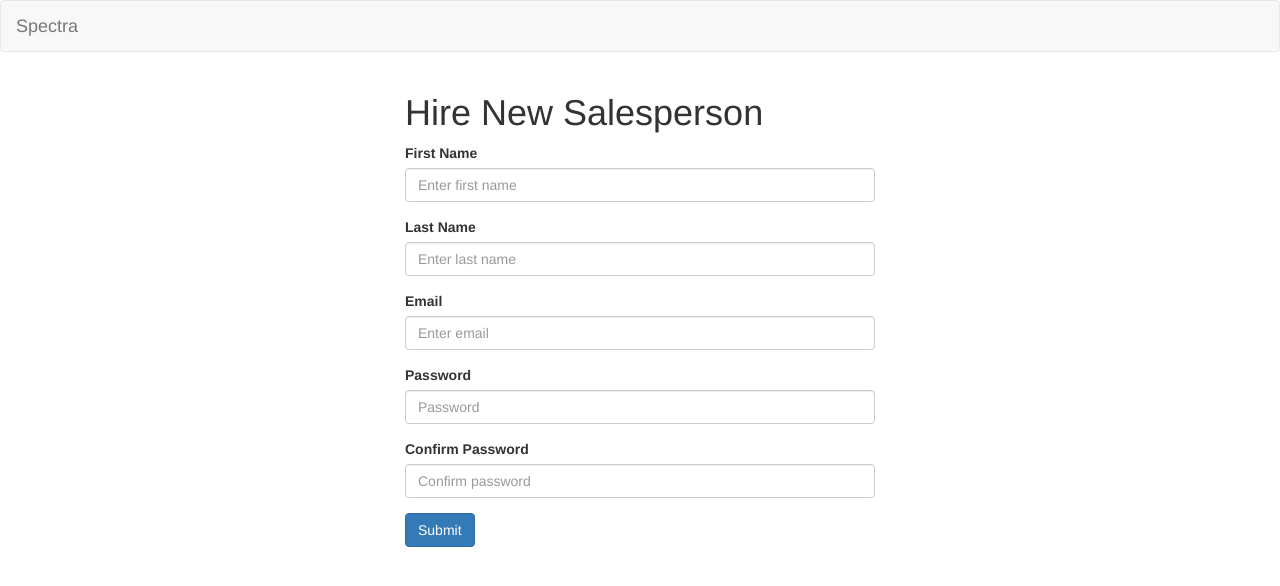
After one commit to irubnich/spectra, a Flask app: page /dashboards/manager/hire in a window 1280 px wide. The commit adds this page. Shown: the top 586 px of the page. Run offline with Flask 2, Linux system fonts and the light colour scheme; some libraries are stand-ins or nearby versions.

Commit message:
finish manager dashboard features according to spec

```diff
--- a/spectra/controllers/dashboards_controller.py
+++ b/spectra/controllers/dashboards_controller.py
@@ -1,10 +1,20 @@
 from spectra import app
+from spectra.models import db
 from spectra.models.user import User
+from spectra.models.product import Product
+from spectra.models.managers_salespeople import Manager_salespeople
 from flask import render_template, redirect, url_for, request, flash, session
+import re
+import hashlib
+from datetime import datetime
 
 @app.route("/dashboards/director")
 def director_dashboard():
     return render_template("dashboards/director.html")
+
+#
+# Manager Actions
+#
 
 @app.route("/dashboards/manager", defaults={'id': None})
 @app.route("/dashboards/manager/<int:id>")
@@ -17,3 +27,131 @@ def manager_dashboard(id):
         salesperson = User.query.get(id)
 
     return render_template("dashboards/manager.html", salespeople=salespeople, salesperson=salesperson)
+
+@app.route("/dashboards/manager/unsuspend/<int:id>")
+def manager_unsuspend_salesperson(id):
+    user = User.query.get(id)
+    user.active = True
+    db.session.commit()
+
+    return redirect(url_for('manager_dashboard', id=user.id))
+
+@app.route("/dashboards/manager/edit-commission/<int:id>")
+def manager_edit_commission(id):
+    pass
+
+@app.route("/dashboards/manager/fire-salesperson/<int:id>")
+def manager_fire_salesperson(id):
+    user = User.query.get(id)
+    db.session.delete(user)
+
+    # Delete Manager_salespeople entry
+    relation = Manager_salespeople.query.filter(Manager_salespeople.salesperson_id == id).first()
+    db.session.delete(relation)
+
+    db.session.commit()
+
+    return redirect(url_for('manager_dashboard'))
+
+@app.route("/dashboards/manager/hire")
+def manager_hire_salesperson():
+    return render_template("dashboards/manager/hire_salesperson.html")
+
+@app.route("/dashboards/manager/hire", methods=["POST"])
+def manager_hire_salesperson_process():
+    email = request.form["email"]
+    first_name = request.form["first_name"]
+    last_name = request.form["last_name"]
+    init_password = request.form["password"]
+    confirm_password = request.form["confirm_password"]
+
+    # Validation
+    required_fields = [email, first_name, last_name, init_password, confirm_password]
+    trimmed = [i.strip() for i in required_fields]
+    if "" in trimmed:
+        flash("You're missing required fields.")
+        return redirect(url_for('manager_hire_salesperson'))
+
+    # Password matching
+    if init_password != confirm_password:
+        flash("Your passwords do not match.")
+        return redirect(url_for('manager_hire_salesperson'))
+
+    # Email validation
+    if not re.match(r"[^@]+@[^@]+\.[^@]+", email):
+        flash("Your email address is invalid.")
+        return redirect(url_for('manager_hire_salesperson'))
+
+    password = hashlib.sha512(init_password).hexdigest()
+
+    date_created = datetime.now()
+
+    user = User(email, "salesperson", first_name, last_name, password, True, date_created, 0.0, 0.0)
+    db.session.add(user)
+    db.session.commit()
+
+    manager = User.query.get(session["user"]["id"])
+    sales_mgr = Manager_salespeople(manager.id, user.id)
+    db.session.add(sales_mgr)
+
+    db.session.commit()
+
+    flash("Hiring process is complete.")
+    return redirect(url_for('manager_dashboard', id=user.id))
+
+@app.route("/dashboards/manager/blacklist-client/<int:id>")
+def manager_blacklist_client(id):
+    user = User.query.get(id)
+    user.active = False
+    db.session.commit()
+
+    flash("Client blacklisted.")
+    return redirect(url_for('manager_dashboard', id=user.get_salesperson().id))
+
+@app.route("/dashboards/manager/unblacklist-client/<int:id>")
+def manager_unblacklist_client(id):
+    user = User.query.get(id)
+    user.active = True
+    db.session.commit()
+
+    flash("Client unblacklisted.")
+    return redirect(url_for('manager_dashboard', id=user.get_salesperson().id))
+
+@app.route("/dashboards/manager/set-product-promotion")
+def manager_set_product_promotion():
+    products = Product.query.all()
+    return render_template("dashboards/manager/set_product_promotion.html", products=products)
+
+@app.route("/dashboards/manager/set-product-promotion", methods=["POST"])
+def manager_set_product_promotion_process():
+    product = Product.query.get(request.form["product"])
+    product.promotion = float(request.form["promotion"]) / 100
+    db.session.commit()
+
+    flash("Product promotion updated.")
+    return redirect(url_for('manager_dashboard'))
+
+@app.route("/dashboards/manager/set-salesperson-commission/<int:id>")
+def manager_set_salesperson_commission(id):
+    salesperson = User.query.get(id)
+    return render_template("dashboards/manager/set_salesperson_commission.html", salesperson=salesperson)
+
+@app.route("/dashboards/manager/set-salesperson-commission/<int:id>", methods=["POST"])
+def manager_set_salesperson_commission_process(id):
+    salesperson = User.query.get(id)
+    salesperson.commission = float(request.form["commission"]) / 100
+    db.session.commit()
+
+    return redirect(url_for('manager_dashboard', id=salesperson.id))
+
+#
+# Salesperson Actions
+#
+
+@app.route("/dashboards/salesperson", defaults={'id': None})
+@app.route("/dashboards/salesperson/<int:id>")
+def salesperson_dashboard(id):
+    user = User.query.get(session["user"]["id"])
+    clients = user.get_clients()
+
+    return render_template("dashboards/salesperson.html")
--- a/spectra/controllers/products_controller.py
+++ b/spectra/controllers/products_controller.py
@@ -23,6 +23,9 @@ def products_index():
 
     if (session["user"]["type"] == 'manager'):
         return redirect(url_for('manager_dashboard'))
+
+    if (session["user"]["type"] == 'salesperson'):
+        return redirect(url_for('salesperson_dashboard'))
 
     categories = db.session.query(Product.category.distinct()).all()
     category = request.args.get('category')
--- a/spectra/controllers/user_mgmt_controller.py
+++ b/spectra/controllers/user_mgmt_controller.py
@@ -100,7 +100,6 @@ def new_employee():
 
 @app.route("/users/fire/<int:id>")
 def fire(id):
-
     if (session["user"]["type"] != 'director'):             ## only director could delete users
         flash("You don't have permission to access that page.")
         return redirect(url_for('index'))
--- a/spectra/models/user.py
+++ b/spectra/models/user.py
@@ -97,6 +97,12 @@ class User(db.Model):
         relations = SalespeopleClient.query.filter(SalespeopleClient.salesperson_id == self.id)
         return map(lambda relation: User.query.get(relation.client_id), relations)
 
+    def get_manager(self):
+        if self.type != "salesperson":
+            raise BaseException("Can't get a manager for a non-salesperson!")
+
+        return Manager_salespeople.query.filter(Manager_salespeople.salesperson_id == self.id).first()
+
     # For managers
     def get_salespeople(self):
         if self.type != "manager":
--- a/spectra/templates/dashboards/director.html
+++ /dev/null
@@ -1,3 +0,0 @@
-{% extends "layout.html" %}
-{% block body %}
-{% endblock %}
--- /dev/null
+++ b/spectra/templates/dashboards/manager/hire_salesperson.html
@@ -0,0 +1,45 @@
+{% extends "layout.html" %}
+
+{% block body %}
+    <style>
+        .hire {
+            width: 500px;
+        }
+        .flash {
+            width: 500px;
+            margin: 0 auto;
+        }
+    </style>
+
+    <div class="container hire">
+		<div class="row">
+			<div class="col-md-12">
+				<h1>Hire New Salesperson</h1>
+
+				<form action="{{url_for('manager_hire_salesperson_process')}}" method="post">
+                    <div class="form-group">
+						<label>First Name</label>
+						<input type="text" name="first_name" class="form-control" placeholder="Enter first name">
+					</div>
+                    <div class="form-group">
+						<label>Last Name</label>
+						<input type="text" name="last_name" class="form-control" placeholder="Enter last name">
+					</div>
+					<div class="form-group">
+						<label>Email</label>
+						<input type="email" name="email" class="form-control" placeholder="Enter email">
+					</div>
+					<div class="form-group">
+						<label>Password</label>
+						<input type="password" name="password" class="form-control" placeholder="Password">
+					</div>
+                    <div class="form-group">
+						<label>Confirm Password</label>
+						<input type="password" name="confirm_password" class="form-control" placeholder="Confirm password">
+					</div>
+					<button type="submit" class="btn btn-primary">Submit</button>
+				</form>
+			</div>
+		</div>
+	</div>
+{% endblock %}
```
Also changed, not shown: spectra/templates/dashboards/manager.html (+37 -0 lines), spectra/templates/dashboards/manager/set_product_promotion.html (added, +33 -0 lines), spectra/templates/dashboards/manager/set_salesperson_commission.html (added, +22 -0 lines), spectra/templates/dashboards/salesperson.html (added, +66 -0 lines).
